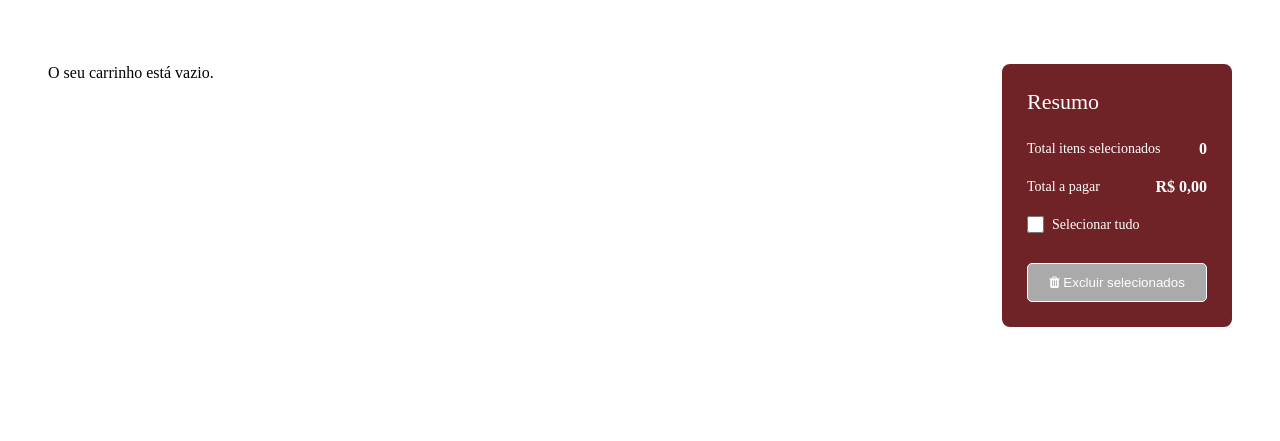
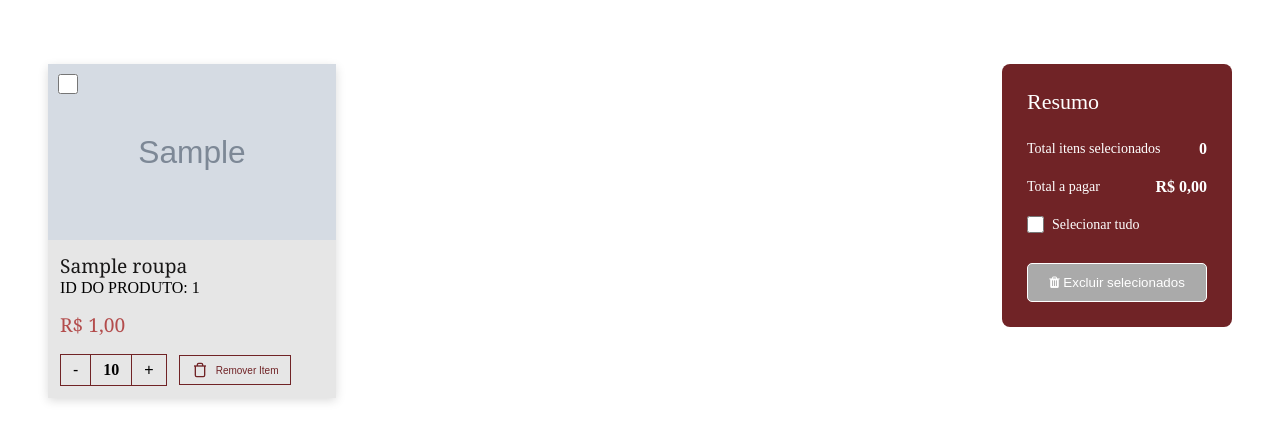
Before and after one commit to Avena-JABAL/Trend_Store, a Django app: page /carrinho/ in a window 1280 px wide. Shown: the part 170-611 px from the top of the page. Run offline with Django 5.2, Linux system fonts and the light colour scheme; a user stored in the database is signed in; tables that the repository leaves empty hold one stand-in row (values such as "Sample post"); grey boxes marked "Sample" are stand-in pictures; parts of the project's set-up code (start-up, migrations or seed data) failed here and were passed over.

Commit message:
conectando o carrinho com o banco

```diff
--- a/loja_roupas/models.py
+++ b/loja_roupas/models.py
@@ -2,6 +2,7 @@ from django.conf import settings
 from django.db import models
 
 # Create your models here.
+
 class Roupa(models.Model):
     nome = models.CharField (max_length=100)
     preco = models.DecimalField(max_digits=10, decimal_places=2)
--- a/loja_roupas/templates/components/item_card.html
+++ b/loja_roupas/templates/components/item_card.html
@@ -1,8 +1,8 @@
 <article
 class="item-card"
-data-preco="{{ item.produto.preco }}"
+data-preco="{{ item.roupa.preco }}"
 data-quantidade="{{ item.quantidade }}"
-data-produto-id="{{ item.produto.id }}">
+data-produto-id="{{ item.roupa.id }}">
 
 
   <label class="item-checkbox">
@@ -11,20 +11,20 @@ data-produto-id="{{ item.produto.id }}">
   </label>
 
   <div class="item-imagem">
-    <img src="{{ item.produto.imagem }}" alt="{{ item.produto.nome }}" />
+    <img src="{{ item.roupa.imagem }}" alt="{{ item.roupa.nome }}" />
   </div>
 
   <div class="item-info">
-    <p class="item-descricao">{{ item.produto.nome }}</p>
-<p>ID DO PRODUTO: {{ item.produto.id }}</p>
+    <p class="item-descricao">{{ item.roupa.nome }}</p>
+<p>ID DO PRODUTO: {{ item.roupa.id }}</p>
 
-    <p class="item-preco">R$ {{ item.produto.preco }}</p>
+    <p class="item-preco">R$ {{ item.roupa.preco }}</p>
 
     {% if show_actions %}
     <div class="item-acoes">
       <div class="item-quantidade">
         <form
-          action="{% url 'remover_uma_unidade' item.produto.id %}"
+          action="{% url 'remover_uma_unidade' item.roupa.id %}"
           method="post"
         >
           {% csrf_token %}
@@ -34,7 +34,7 @@ data-produto-id="{{ item.produto.id }}">
         <span class="qtd-valor">{{ item.quantidade }}</span>
 
         <form
-          action="{% url 'adicionar_carrinho' item.produto.id %}"
+          action="{% url 'adicionar_carrinho' item.roupa.id %}"
           method="post"
         >
           {% csrf_token %}
@@ -43,7 +43,7 @@ data-produto-id="{{ item.produto.id }}">
       </div>
 
       <form
-        action="{% url 'remover_do_carrinho' item.produto.id %}"
+        action="{% url 'remover_do_carrinho' item.roupa.id %}"
         method="post"
       >
         {% csrf_token %}
--- a/loja_roupas/views.py
+++ b/loja_roupas/views.py
@@ -4,33 +4,27 @@ from django.contrib.auth.forms import AuthenticationForm, UserCreationForm
 from django.shortcuts import get_object_or_404, redirect, render
 from django.contrib.auth.decorators import login_required
 
-from .models import Roupa
-from .cart import Cart
-
+from .models import Roupa, Carrinho, ItemCarrinho
 # Create your views here.
 
 def login(request):
     login_form = AuthenticationForm(request=request)
     cadastro_form = UserCreationForm()
-    # Define qual painel fica visível ao abrir a página ou retornar com erros.
     active_form = 'login'
 
     if request.method == 'POST':
-        # O campo oculto "acao" identifica qual formulário foi enviado.
         if request.POST.get('acao') == 'cadastro':
             active_form = 'cadastro'
             cadastro_form = UserCreationForm(request.POST)
 
             if cadastro_form.is_valid():
                 usuario = cadastro_form.save()
-                # O cadastro também inicia a sessão do novo usuário.
                 auth_login(request, usuario)
                 return redirect('catalogo')
         else:
             login_form = AuthenticationForm(request=request, data=request.POST)
 
             if login_form.is_valid():
-                # O AuthenticationForm já validou as credenciais enviadas.
                 auth_login(request, login_form.get_user())
                 return redirect('catalogo')
 
@@ -50,111 +44,105 @@ def catalogo(request):
 
 
 def logout(request):
-    # Encerrar sessão altera estado, então a rota só aceita POST.
     if request.method == 'POST':
         auth_logout(request)
 
     return redirect('catalogo')
 
+@login_required
 def remover_uma_unidade(request, roupa_id):
-    carrinho = request.session.get('carrinho', {})
-    str_id = str(roupa_id)
+    carrinho = get_object_or_404(
+        Carrinho,
+        usuario=request.user
+    )
 
-    if str_id in carrinho:
-        if carrinho[str_id] > 1:
-            carrinho[str_id] -= 1
-        else:
-            del carrinho[str_id]
+    item = get_object_or_404(
+        ItemCarrinho,
+        carrinho=carrinho,
+        roupa_id=roupa_id
+    )
 
-    request.session['carrinho'] = carrinho
-    request.session.modified = True
-    return redirect('carrinho')
-
-
-def remover_do_carrinho(request, roupa_id):
-    carrinho = request.session.get('carrinho', {})
-    str_id = str(roupa_id)
-
-    if str_id in carrinho:
-        del carrinho[str_id]
-
-    request.session['carrinho'] = carrinho
-    request.session.modified = True
-    return redirect('carrinho')
-
-def remover_selecionados(request):
-    if request.method == 'POST':
-        carrinho = request.session.get('carrinho', {})
-
-        ids = request.POST.getlist('produtos')
-
-        for roupa_id in ids:
-            roupa_id = str(roupa_id)
-
-            if roupa_id in carrinho:
-                del carrinho[roupa_id]
-
-        request.session['carrinho'] = carrinho
-        request.session.modified = True
+    if item.quantidade > 1:
+        item.quantidade -= 1
+        item.save(update_fields=['quantidade'])
+    else:
+        item.delete()
 
     return redirect('carrinho')
 
 
+@login_required
+def remover_do_carrinho(request, roupa_id):
+    carrinho = get_object_or_404(
+        Carrinho,
+        usuario=request.user
+    )
+
+    item = get_object_or_404(
+        ItemCarrinho,
+        carrinho=carrinho,
+        roupa_id=roupa_id
+    )
+
+    item.delete()
+
+    return redirect('carrinho')
+
+@login_required
+def remover_selecionados(request):
+    if request.method == 'POST':
+        carrinho = get_object_or_404(
+            Carrinho,
+            usuario=request.user
+        )
+
+        ids = request.POST.getlist('produtos')
+
+        ItemCarrinho.objects.filter(
+            carrinho=carrinho,
+            roupa_id__in=ids
+        ).delete()
+
+    return redirect('carrinho')
+
+@login_required
 def adicionar_carrinho(request, roupa_id):
-    carrinho = request.session.get('carrinho', {})
+    roupa = get_object_or_404(Roupa, id=roupa_id)
 
-    str_id = str(roupa_id)
-    carrinho[str_id] = carrinho.get(str_id, 0) + 1
+    carrinho, created = Carrinho.objects.get_or_create(
+        usuario=request.user
+    )
 
-    request.session['carrinho'] = carrinho
-    request.session.modified = True
+    item, created = ItemCarrinho.objects.get_or_create(
+        carrinho=carrinho,
+        roupa=roupa,
+        defaults={'quantidade': 1}
+    )
+
+    if not created:
+        item.quantidade += 1
+        item.save(update_fields=['quantidade'])
 
     return redirect('carrinho')
 
 
-def ver_carrinho(request):
-    cart = Cart(request)
-    produtos_adicionados = []
-
-    for roupa_id, item_data in cart.cart.items():
-        roupa = get_object_or_404(Roupa, id=roupa_id)
-        produtos_adicionados.append({
-            'nome': roupa.nome,
-            'preco': roupa.preco,
-            'imagem': roupa.imagem if roupa.imagem else '',
-            'quantidade': item_data['quantity'],
-            'id': roupa.id,
-        })
-    return render(request, 'carrinho.html', {
-        'itens_carrinho' : produtos_adicionados,
-        'show_actions':True
-    })
-
 @login_required
 def carrinho(request):
-    carrinho_sessao = request.session.get('carrinho', {})
-    itens_carrinho = []
-    total = 0
+    carrinho, created = Carrinho.objects.get_or_create(
+        usuario=request.user
+    )
 
-    for roupa_id, quantidade in carrinho_sessao.items():
-        try:
-            produto = Roupa.objects.get(id=int(roupa_id))
-            subtotal = produto.preco * quantidade
-            total += subtotal
+    itens_carrinho = carrinho.itens.select_related('roupa')
 
-            itens_carrinho.append({
-                'produto': produto,
-                'quantidade': quantidade,
-                'subtotal': subtotal,
-            })
-        except Roupa.DoesNotExist:
-            continue
-    context = {
+    total = sum(
+        item.roupa.preco * item.quantidade
+        for item in itens_carrinho
+    )
+
+    return render(request, 'carrinho.html', {
         'itens': itens_carrinho,
         'total': total,
-    }
-
-    return render(request, 'carrinho.html', context)
+    })
 
 
 def produto(request, id):
```
Also changed, not shown: loja_roupas/cart.py (deleted, +0 -24 lines).
